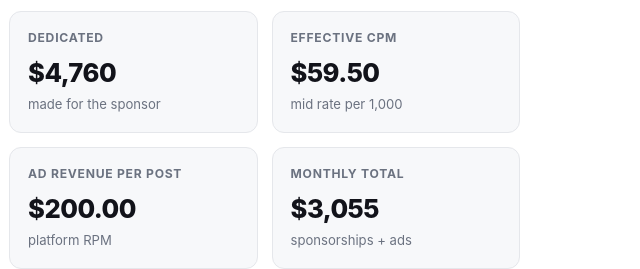
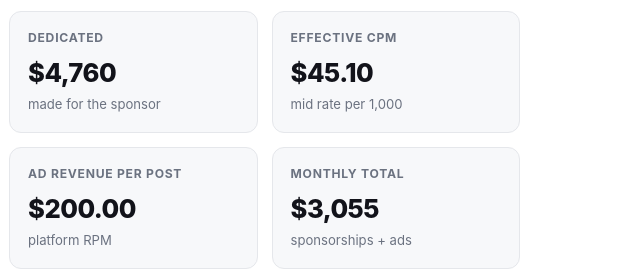
Before and after one commit to gkdlwjavm9-cpu/creator-rate-calculator, a plain HTML site: page calculator/index.html in a window 1280 px wide. Shown: the part 555-824 px from the top of the page, 640-1280 px from the left. Drawn offline with Linux system fonts and the light colour scheme.

Commit message:
Calculator: effective CPM uses the mid rate

```diff
--- a/calculator/index.html
+++ b/calculator/index.html
@@ -184,7 +184,7 @@ function calc(p,n,units,deals,posts){
   return {low:low,mid:mid,high:high,dedicated:ded,
           adPerPost:adPerPost,monthlySponsor:monthlySponsor,monthlyAds:monthlyAds,
           monthlyTotal:monthlySponsor+monthlyAds,
-          effectiveCpm:units>0?high/units*1000:0,
+          effectiveCpm:units>0?mid/units*1000:0,
           annual:(monthlySponsor+monthlyAds)*12};
 }
 /*CALC_END*/
```
